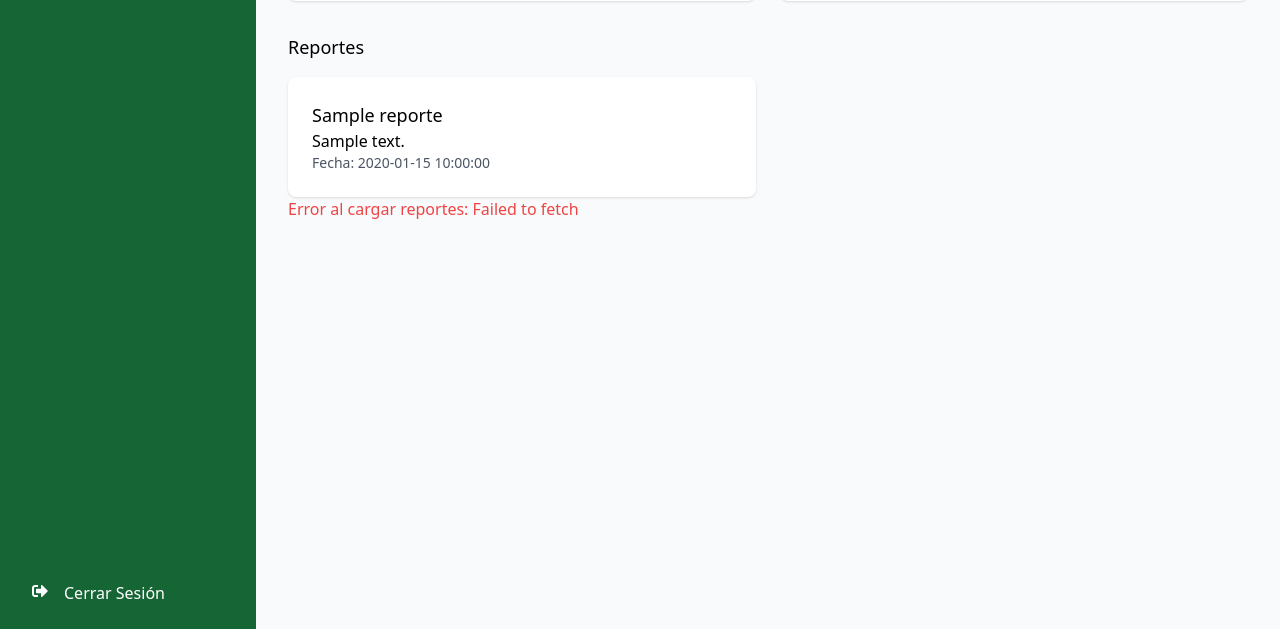
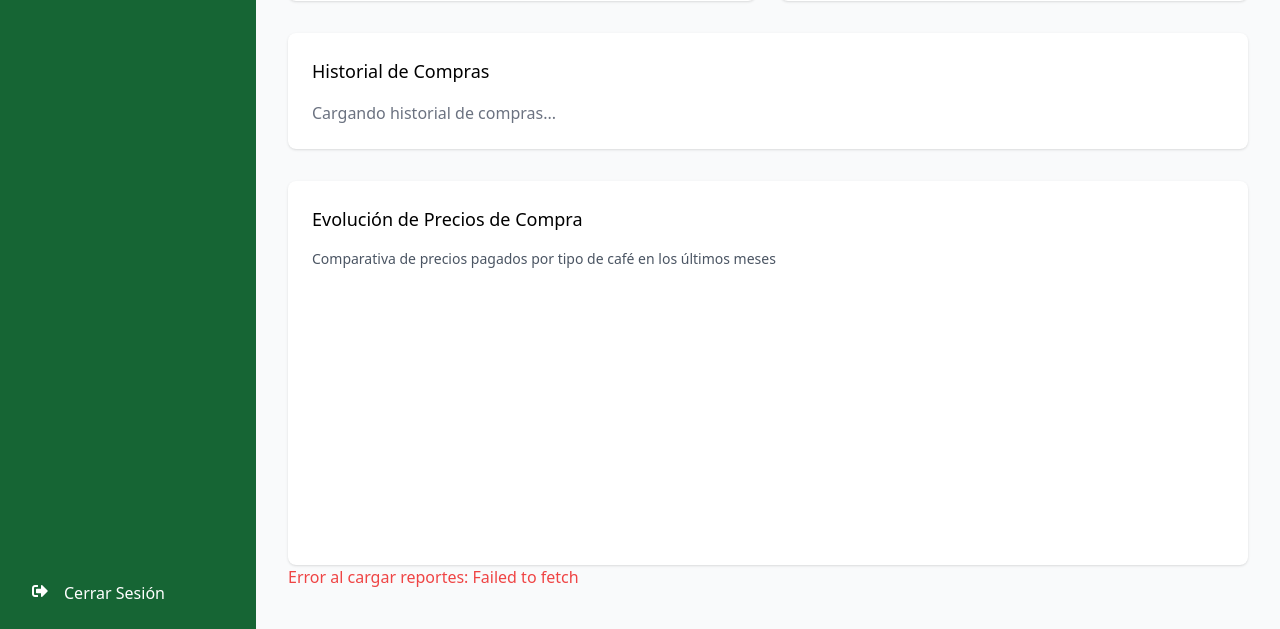
Before and after one commit to Andre11112/cafexport_flask, a Flask app: template frontend/templates/empresa/reportes_empresa.html in a window 1280 px wide. Shown: the part 647-1276 px from the top of the page. Run offline with Flask 3, Linux system fonts and the light colour scheme; the template is opened without the code that fills it: most values are stand-ins (such as "Sample title", 1, 10 or a date in 2020); a map, chart or similar area stays blank; some libraries are stand-ins or nearby versions.

Commit message:
reportes empresa completo

```diff
--- a/frontend/static/js/reportes_empresa.js
+++ b/frontend/static/js/reportes_empresa.js
@@ -44,6 +44,10 @@
             // Actualizar gráficos
             updateComprasPorMesChart(data.compras_por_mes);
             updateComprasPorTipoChart(data.compras_por_tipo);
+            updateEvolucionPreciosCompraChart(data.precio_promedio_por_mes);
+
+            // Poblar historial de compras
+            populateHistorialComprasTable(data.historial_compras);
         })
         .catch(error => {
             console.error('Error:', error);
@@ -98,6 +102,113 @@
         });
     }
 
+    // Función para actualizar el gráfico de evolución de precios de compra
+    function updateEvolucionPreciosCompraChart(data) {
+        const ctx = document.getElementById('evolucionPreciosCompraChart').getContext('2d');
+        new Chart(ctx, {
+            type: 'line',
+            data: {
+                labels: data.map(item => item.mes),
+                datasets: [{
+                    label: 'Precio Promedio (COP/kg)',
+                    data: data.map(item => item.precio_promedio),
+                    borderColor: 'rgb(234, 179, 8)', // Color amarillo/naranja
+                    tension: 0.1,
+                    fill: false
+                }]
+            },
+            options: {
+                responsive: true,
+                maintainAspectRatio: false,
+                 scales: {
+                    y: {
+                        beginAtZero: true,
+                        ticks: {
+                            callback: function(value) {
+                                return formatCOP(value); // Usar la función de formato para el eje Y
+                            }
+                        }
+                    }
+                },
+                plugins: {
+                    tooltip: {
+                        callbacks: {
+                            label: function(context) {
+                                return `Precio Promedio: ${formatCOP(context.raw)}/kg`;
+                            }
+                        }
+                    }
+                }
+            }
+        });
+    }
+
+    // Función para poblar la tabla del historial de compras
+    function populateHistorialComprasTable(compras) {
+        const container = document.getElementById('historialComprasTableContainer');
+        if (!container) {
+            console.error('Contenedor de historial de compras no encontrado!');
+            return;
+        }
+
+        // Limpiar contenido actual
+        container.innerHTML = '';
+
+        if (!compras || compras.length === 0) {
+            container.innerHTML = '<p class="text-gray-500">No hay historial de compras disponible.</p>';
+            return;
+        }
+
+        // Crear estructura de tabla
+        let tableHTML = `
+            <table class="min-w-full divide-y divide-gray-200">
+                <thead class="bg-gray-50">
+                    <tr>
+                        <th class="px-6 py-3 text-left text-xs font-medium text-gray-500 uppercase tracking-wider">Fecha Orden</th>
+                        <th class="px-6 py-3 text-left text-xs font-medium text-gray-500 uppercase tracking-wider">Tipo Café</th>
+                        <th class="px-6 py-3 text-left text-xs font-medium text-gray-500 uppercase tracking-wider">Cantidad (kg)</th>
+                        <th class="px-6 py-3 text-left text-xs font-medium text-gray-500 uppercase tracking-wider">Precio/kg (COP)</th>
+                        <th class="px-6 py-3 text-left text-xs font-medium text-gray-500 uppercase tracking-wider">Total (COP)</th>
+                        <th class="px-6 py-3 text-left text-xs font-medium text-gray-500 uppercase tracking-wider">Estado</th>
+                        <th class="px-6 py-3 text-left text-xs font-medium text-gray-500 uppercase tracking-wider">Notas</th>
+                        <th class="px-6 py-3 text-left text-xs font-medium text-gray-500 uppercase tracking-wider">Vendedor</th>
+                    </tr>
+                </thead>
+                <tbody class="bg-white divide-y divide-gray-200">
+        `;
+
+        // Llenar tabla con datos
+        compras.forEach(compra => {
+            tableHTML += `
+                <tr>
+                    <td class="px-6 py-4 whitespace-nowrap text-sm text-gray-900">${compra.fecha_orden ? new Date(compra.fecha_orden).toLocaleDateString('es-CO') : 'N/A'}</td>
+                    <td class="px-6 py-4 whitespace-nowrap">
+                        <span class="px-2 py-1 inline-flex text-xs leading-5 font-semibold rounded-full bg-green-100 text-green-800">
+                            ${compra.tipo_cafe || 'N/A'}
+                        </span>
+                    </td>
+                    <td class="px-6 py-4 whitespace-nowrap text-sm text-gray-900 text-right">${compra.cantidad !== null ? formatNumber(compra.cantidad, 2) : 'N/A'}</td>
+                    <td class="px-6 py-4 whitespace-nowrap text-sm text-gray-900 text-right">${compra.precio_kg !== null ? formatCOP(compra.precio_kg) : 'N/A'}/kg</td>
+                    <td class="px-6 py-4 whitespace-nowrap text-sm text-gray-900 text-right">${compra.total !== null ? formatCOP(compra.total) : 'N/A'}</td>
+                    <td class="px-6 py-4 whitespace-nowrap">
+                         <span class="px-2 py-1 inline-flex text-xs leading-5 font-semibold rounded-full ${compra.estado === 'Completada' ? 'bg-green-100 text-green-800' : compra.estado === 'Pendiente' ? 'bg-yellow-100 text-yellow-800' : 'bg-gray-100 text-gray-800'}">
+                            ${compra.estado || 'N/A'}
+                        </span>
+                    </td>
+                    <td class="px-6 py-4 whitespace-nowrap text-sm text-gray-900">${compra.notas || 'N/A'}</td>
+                    <td class="px-6 py-4 whitespace-nowrap text-sm text-gray-900">${compra.vendedor || 'N/A'}</td>
+                </tr>
+            `;
+        });
+
+        tableHTML += `
+                </tbody>
+            </table>
+        `;
+
+        container.innerHTML = tableHTML;
+    }
+
     // Cargar reportes al iniciar
     loadReportes();
 });
--- a/frontend/templates/empresa/reportes_empresa.html
+++ b/frontend/templates/empresa/reportes_empresa.html
@@ -95,22 +95,22 @@
                 </div>
             </div>
 
-            <!-- Reportes Section -->
-            <div class="mt-8">
-                <h3 class="text-lg font-medium mb-4">Reportes</h3>
-                {% if data %}
-                    <div class="grid grid-cols-1 md:grid-cols-2 gap-6">
-                        {% for reporte in data %}
-                            <div class="bg-white rounded-lg shadow p-6">
-                                <h4 class="text-lg font-medium">{{ reporte.titulo }}</h4>
-                                <p>{{ reporte.descripcion }}</p>
-                                <p class="text-sm text-gray-600">Fecha: {{ reporte.fecha }}</p>
-                            </div>
-                        {% endfor %}
-                    </div>
-                {% else %}
-                    <p>No hay reportes disponibles.</p>
-                {% endif %}
+            <!-- Historial de Compras Section -->
+            <div class="bg-white rounded-lg shadow p-6 mt-8">
+                <h3 class="text-lg font-medium mb-4">Historial de Compras</h3>
+                <div id="historialComprasTableContainer">
+                    {# La tabla de historial de compras se cargará aquí dinámicamente con JS #}
+                    <p class="text-gray-500">Cargando historial de compras...</p>
+                </div>
+            </div>
+
+            <!-- Evolución de Precios de Compra Section -->
+            <div class="bg-white rounded-lg shadow p-6 mt-8">
+                <h3 class="text-lg font-medium mb-4">Evolución de Precios de Compra</h3>
+                <p class="text-sm text-gray-600 mb-4">Comparativa de precios pagados por tipo de café en los últimos meses</p>
+                <div class="h-64">
+                    <canvas id="evolucionPreciosCompraChart"></canvas>
+                </div>
             </div>
 
             <div class="error-message text-red-500 mb-4"></div>
```
Also changed, not shown: backend/routes/reportes_routes.py (+34 -1 lines).
